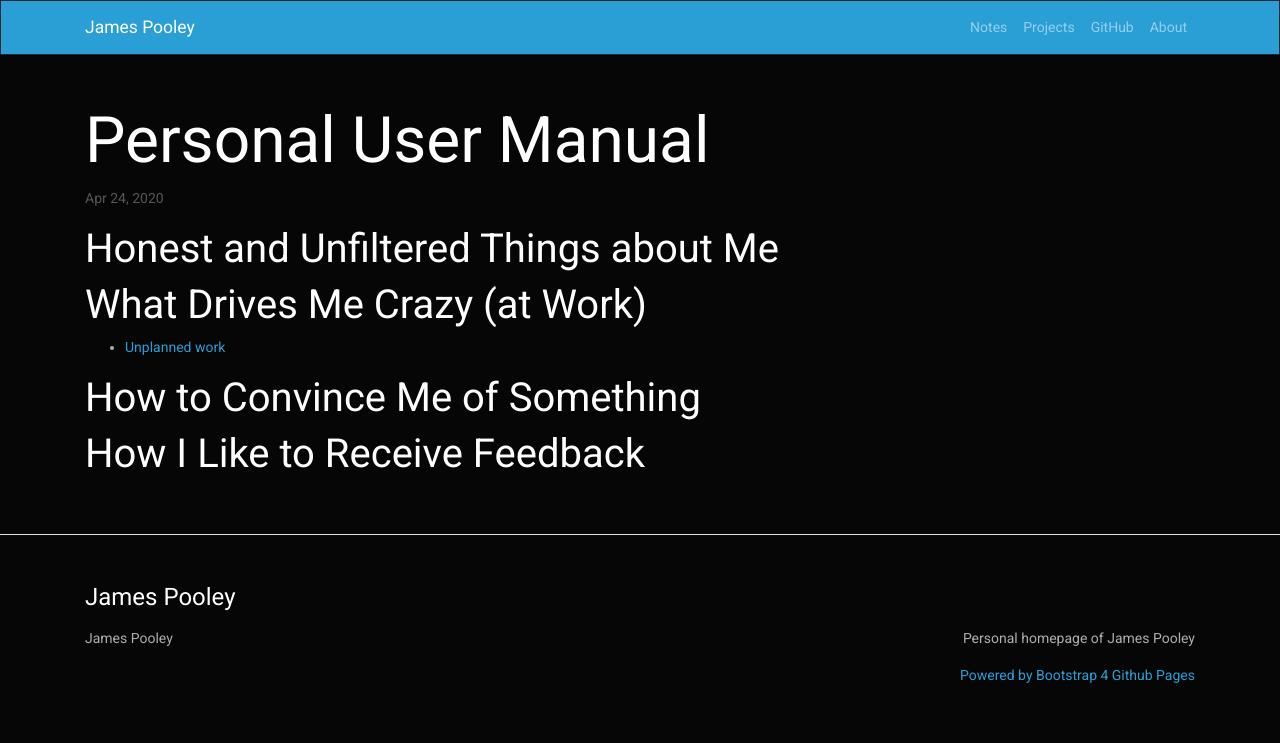
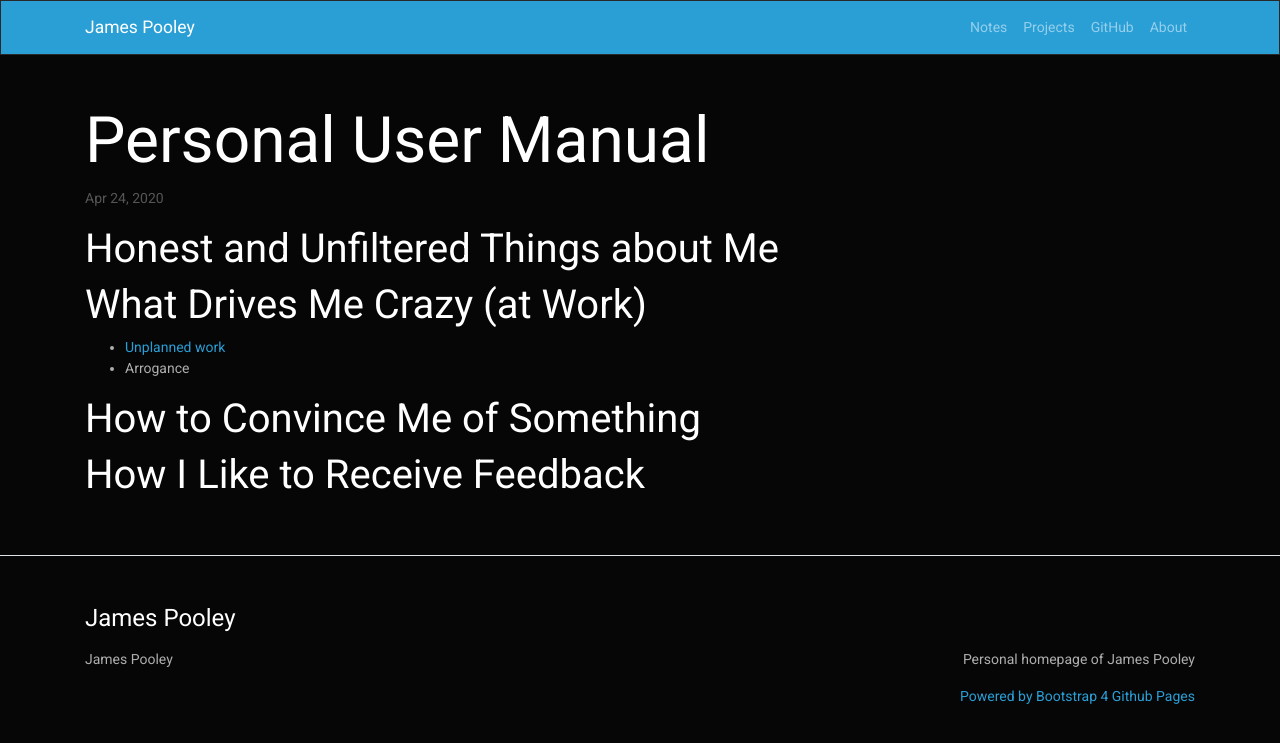
Before and after one commit to jamespooley/archived-jamespooley.github.io, a Jekyll site: the page built from _posts/2020-04-24-personal-user-manual.md, in a window 1280 px wide. Shown: the top 743 px of the page. Built offline with Jekyll 4.4.1, drawn with Linux system fonts in a browser that asks for light colours; our own code applies the rules of GitHub Pages for plain Markdown files.

Commit message:
Add another pet peeve

```diff
--- a/_posts/2020-04-24-personal-user-manual.md
+++ b/_posts/2020-04-24-personal-user-manual.md
@@ -3,6 +3,7 @@
 ### What Drives Me Crazy (at Work)
 
 * [Unplanned work](https://hackernoon.com/the-damaging-effects-of-unplanned-work-e28623e06657)
+* Arrogance
 
 ### How to Convince Me of Something
 
```
